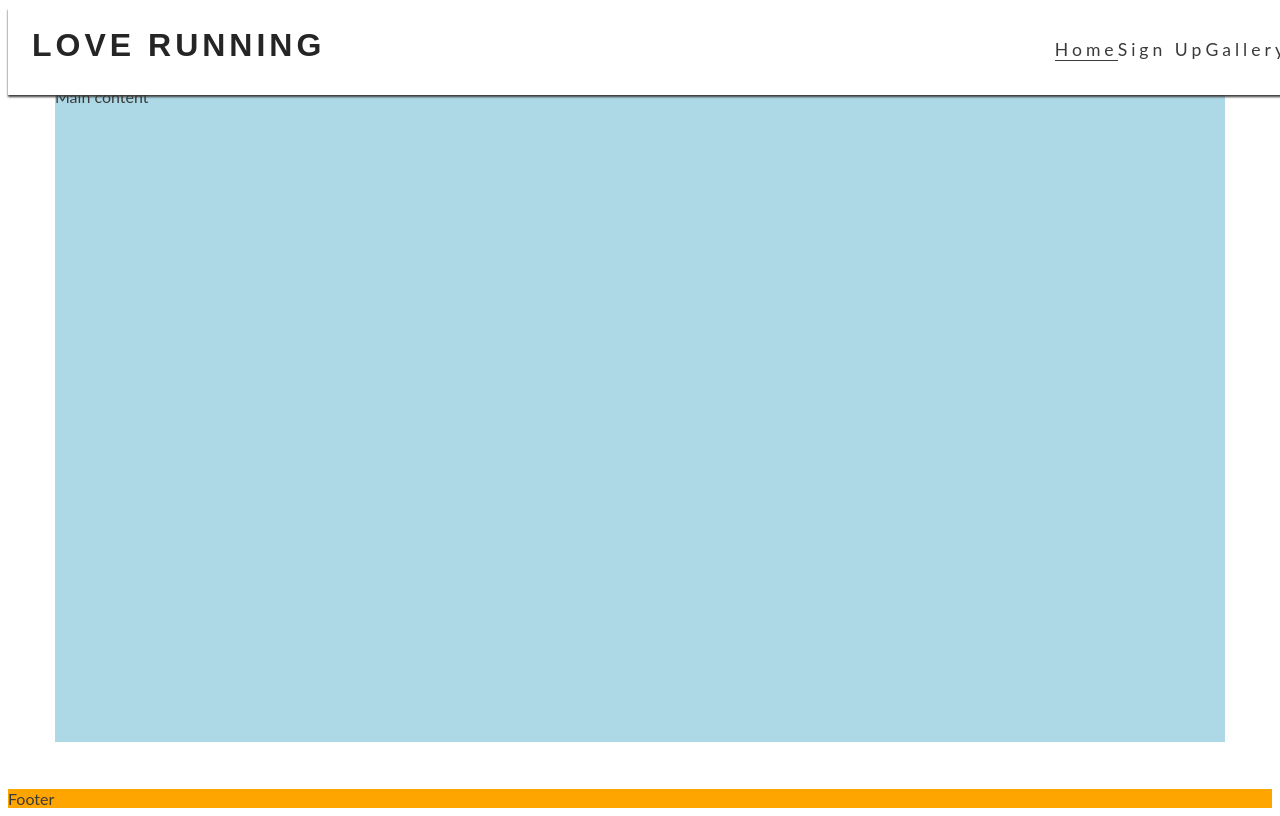
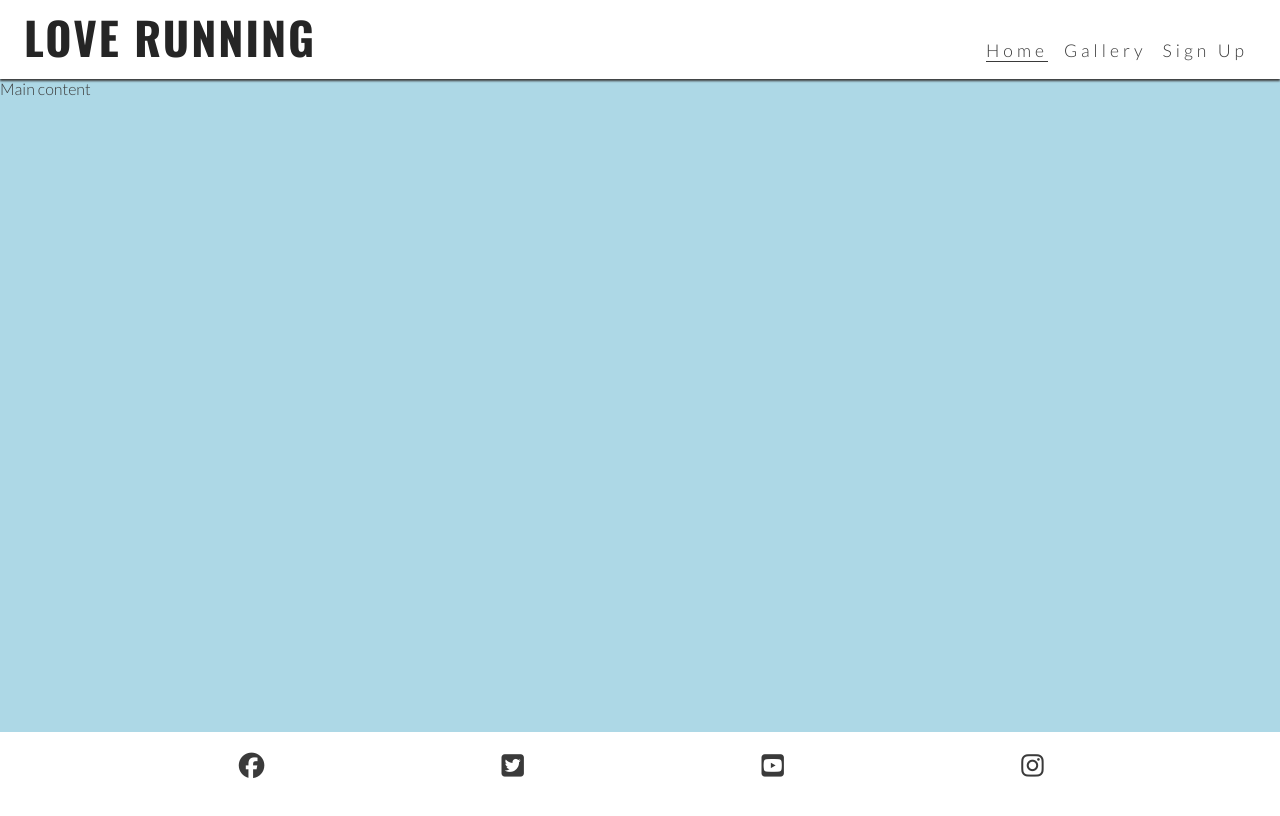
Before and after one commit to BristolGeza/love-running, a plain HTML site: page index.html in a window 1280 px wide. Drawn offline with nearby package versions, Linux system fonts and the light colour scheme.

Commit message:
index footer and css

```diff
--- a/assets/css/style.css
+++ b/assets/css/style.css
@@ -1,26 +1,26 @@
 /* Google fonts import */
-@import url('https://fonts.googleapis.com/css2?family= Lato:ital,wght@0,100;0,300;0,400;0,700;0,900;1,100;1,300;1,400;1,700;1,900 &family=Oswald:wght@200..700&display=swap')
+@import url('https://fonts.googleapis.com/css2?family=Lato:wght@300&family=Oswald:wght@200;300;400;500;600;700&display=swap');
 
-*{
+/* Asterisk wildcard selector to override default styles added by the browser */
+* {
     padding: 0;
     margin: 0;
     box-sizing: border-box;
 }
 
-/* General Style */
-
+/* General styles */
 body {
     min-height: 100vh;
     display: flex;
     flex-direction: column;
-    /* Generic Project*/
+    /* Generic project styles */
     color: #3a3a3a;
     font-family: 'Lato', sans-serif;
 }
 
-/* Haeder */
+/* Header */
 header {
-    background-color: white;
+    background-color: #ffffff;
     padding: 0 1rem;
     position: fixed;
     z-index: 99;
@@ -29,29 +29,27 @@ header {
     display: flex;
     justify-content: space-between;
     align-items: baseline;
+}
 
-
-}
 header a {
     text-decoration: none;
     color: inherit;
 }
 
-/* headings and logo */
-
-h1, h2{
-    font-family: Oswald, sans-serif;
+h1 {
+    font-family: 'Oswald', sans-serif;
     text-transform: uppercase;
-    letter-spacing: 4px;
+    letter-spacing: 2px;
     color: #252525;
 }
-#menu{
+
+#menu {
     font-size: 110%;
     letter-spacing: 4px;
     list-style-type: none;
 }
+
 #menu > li {
-
     margin-bottom: 1em;
 }
 
@@ -59,6 +57,7 @@ h1, h2{
     border-bottom: 1px solid #3a3a3a;
 }
 
+/* Navbar styles with dropdown toggle */
 nav {
     position: absolute;
     background-color: #ffffff;
@@ -69,72 +68,82 @@ nav {
     display: none;
     top: 100%;
 }
+
 /* Nav toggle */
-#nav-toggle:checked-nav {
+#nav-toggle:checked~nav {
     display: block;
+}
 
-}
 #nav-toggle {
     display: none;
+}
 
+.nav-toggle-label {
+    font-size: 2rem;
 }
-.nav-toggle-label
-{
-    font-size: 2rem;
 
-}
-/* Main Content */
-
+/* Main content */
 main {
     background-color: lightblue;
+    /* Make main element take up any surplus space to push footer down */
     flex: 1 0 auto;
-    margin: 47px;
-
+    margin-top: 47px;
 }
 
 /* Footer */
+#social-networks {
+    text-align: center;
+    padding: 20px 0;
+    display: flex;
+    justify-content: space-evenly;
+    list-style-type: none;
+}
 
-footer {
-    background-color: orange;
+#social-networks i {
+    font-size: 160%;
+    padding: 5%;
+    color: #3a3a3a;
 }
-/* Media query: tablets and larger (760px and up) */
- @media screen and (min-width: 760px) {
+
+/* Media query: tablets and larger (768px and up) */
+@media screen and (min-width: 768px) {
     /* Header */
-
     nav {
         display: block;
         position: relative;
         box-shadow: none;
         width: fit-content;
         padding-right: 1rem;
+    }
 
-    }
     #menu {
         display: flex;
     }
-    #manu >li {
+
+    #menu > li {
         padding-left: 1rem;
     }
+
     .nav-toggle-label {
         display: none;
     }
+
     #logo {
-        font-size: 200%;
+        font-size: 280%;
         line-height: 75px;
         margin: 0 0.5rem;
     }
+
     /* Main content */
     main {
-
+        /* Push main content down to accommodate larger header */
         margin-top: 79px;
     }
+}
 
- }
-
- /* Media query: laptop and larger (992px and up) */
- @media screen and (min-width: 992px) {
-    #menu a:hover {
+/* Large devices (laptops and desktops, 992px and up) */
+@media screen and (min-width: 992px) {
+    #menu a:hover{
         border-bottom: 1px solid #3a3a3a;
     }
-
- }
+}
--- a/index.html
+++ b/index.html
@@ -1,10 +1,14 @@
 <!DOCTYPE html>
 <html lang="en">
+
 <head>
     <meta charset="UTF-8">
+    <meta http-equiv="X-UA-Compatible" content="IE=edge">
     <meta name="viewport" content="width=device-width, initial-scale=1.0">
-    <meta name="description" content="Love Running club for runners in Dublin, Ireland.">
-    <meta name="keywords" content="love running, runners, running club, ireland, dublin">
+    <!-- Meta tags for search engines -->
+    <meta name="description"
+        content="Love Running. Club for runners in Dublin, Ireland. Urban running, trail running. Dublin docklands and Phoenix Park">
+    <meta name="keywords" content="love running, run, running club, runners, Ireland, Dublin, sport, exercise">
     <!-- Title -->
     <title>Love Running</title>
     <!-- Favicon -->
@@ -14,6 +18,7 @@
     <!-- Stylesheet -->
     <link rel="stylesheet" href="assets/css/style.css">
 </head>
+
 <body>
     <!-- Header -->
     <header>
@@ -21,28 +26,49 @@
             <h1 id="logo">Love Running</h1>
         </a>
         <input type="checkbox" id="nav-toggle" name="nav-toggle">
-      <label for="nav-toggle" class="nav-toggle-label">X</label>
-
+        <label for="nav-toggle" class="nav-toggle-label">
+            <i class="fa-solid fa-bars"></i>
+        </label>
         <nav>
             <ul id="menu">
-          <li>
-              <a class="active" href="index.html">Home</a>
-          </li>
-          <li>
-              <a href="signup.html">Sign Up</a>
-          </li>
-          <li>
-              <a href="gallery.html">Gallery</a>
-          </li>
-
-
+                <li><a href="" class="active">Home</a></li>
+                <li><a href="">Gallery</a></li>
+                <li><a href="">Sign Up</a></li>
             </ul>
         </nav>
     </header>
-    <!-- Main Content -->
+
+    <!-- Main content -->
     <main>Main content</main>
 
     <!-- Footer -->
-    <footer>Footer</footer>
+    <footer>
+        <ul id="social-networks">
+            <li>
+                <a href="https://www.facebook.com/" target="_blank" rel="noopener"
+                    aria-label="Visit our Facebook page (opens in a new tab)">
+                    <i class="fa-brands fa-facebook"></i></a>
+            </li>
+            <li>
+                <a href="https://www.twitter.com/" target="_blank" rel="noopener"
+                    aria-label="Visit our Twitter page (opens in a new tab)">
+                    <i class="fa-brands fa-twitter-square"></i></a>
+            </li>
+            <li>
+                <a href="https://www.youtube.com/" target="_blank" rel="noopener"
+                    aria-label="Visit our YouTube page (opens in a new tab)">
+                    <i class="fa-brands fa-youtube-square"></i></a>
+            </li>
+            <li>
+                <a href="https://www.instagram.com/" target="_blank" rel="noopener"
+                    aria-label="Visit our Instagram page (opens in a new tab)">
+                    <i class="fa-brands fa-instagram"></i></a>
+            </li>
+        </ul>
+    </footer>
+
+    <!-- Font Awesome kit -->
+    <script src="https://kit.fontawesome.com/3b20d96fa9.js" crossorigin="anonymous"></script>
 </body>
+
 </html>
```
Lines whose indentation alone changed are shown as unchanged.
